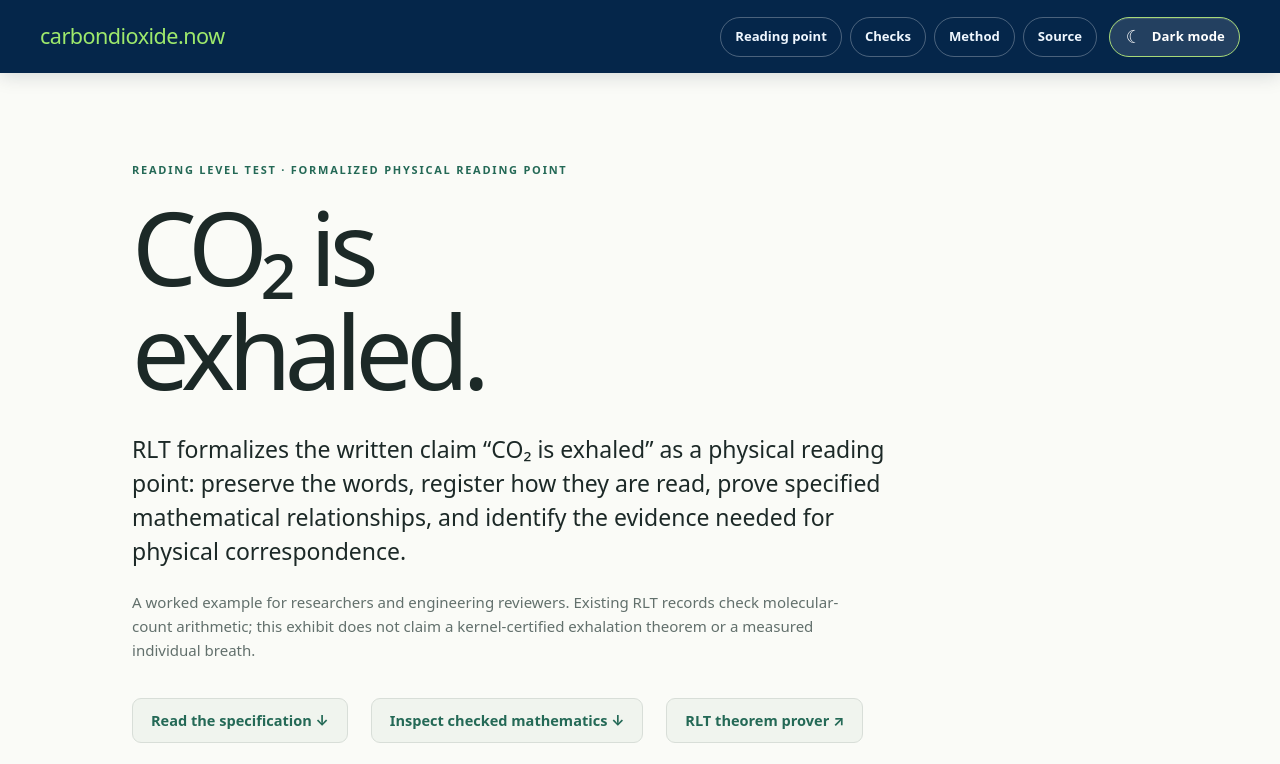
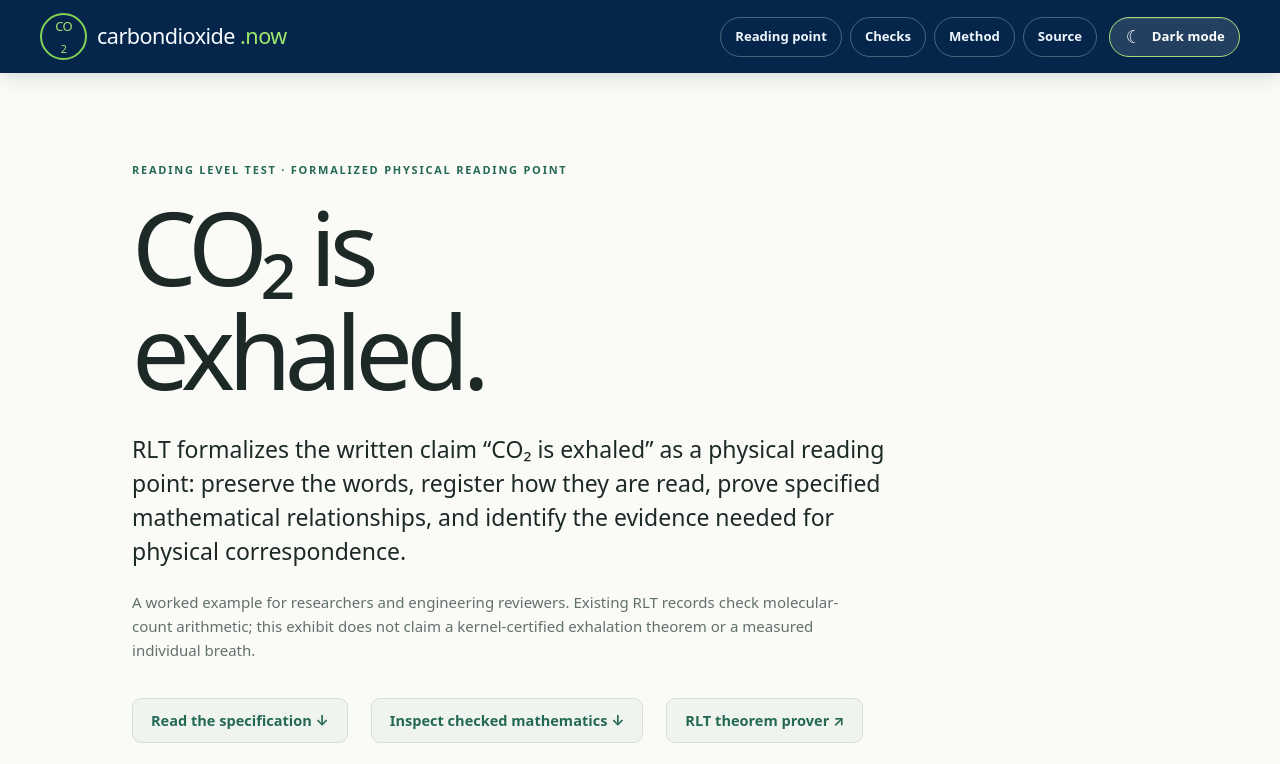
Before and after one commit to thinkthoughts/math29, a plain HTML site: page carbondioxide/RLT/index.html in a window 1280 px wide. Shown: the top 764 px of the page. Drawn offline with Linux system fonts and the light colour scheme.

Commit message:
Update header branding for Carbon Dioxide Now

```diff
--- a/carbondioxide/RLT/index.html
+++ b/carbondioxide/RLT/index.html
@@ -19,9 +19,18 @@
   </a>
   <header class="masthead">
    <div class="wrap masthead-inner">
-    <a aria-label="Carbon dioxide now home" class="wordmark" href="/">
-     <span class="domain">
-      carbondioxide.now
+    <a aria-label="Carbon Dioxide Now, back to top" class="wordmark" href="#top">
+     <span class="mark">
+      CO
+      <sub>
+       2
+      </sub>
+     </span>
+     <span>
+      carbondioxide
+      <span class="domain">
+       .now
+      </span>
      </span>
     </a>
     <div class="masthead-controls">
```
